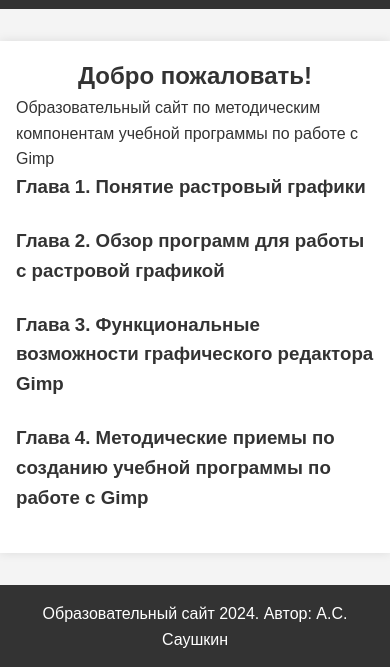
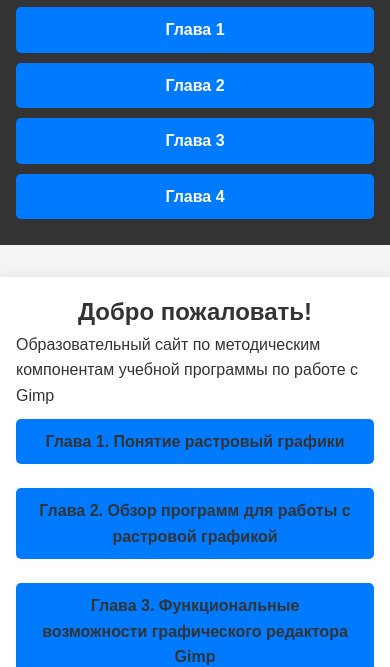
Before and after one commit to arseniy771/coursework, a plain HTML site: page index.html in a window 390 px wide. Shown: the part 177-844 px from the top of the page. Drawn offline with Linux system fonts and the light colour scheme.

Commit message:
Update styles.css

```diff
--- a/styles.css
+++ b/styles.css
@@ -81,3 +81,31 @@ figcaption {
 h2 {
   text-align: center;
 }
+a {
+  display: inline-block;
+  padding: 10px 20px;
+  font-size: 16px;
+  font-weight: bold;
+  color: #fff;
+  background-color: #007bff;
+  border: none;
+  border-radius: 5px;
+  cursor: pointer;
+  transition: transform 0.3s ease, background-color 0.3s ease;
+  text-align: center;
+}
+
+/* Эффект при наведении */
+a:hover {
+  transform: scale(1.1);
+  background-color: #0056b3;
+}
+
+/* Медиазапрос для мобильных устройств */
+@media (max-width: 650px) {
+  a {
+    display: block;
+    width: 100%;
+    margin: 10px 0 !important;
+  }
+}
```
